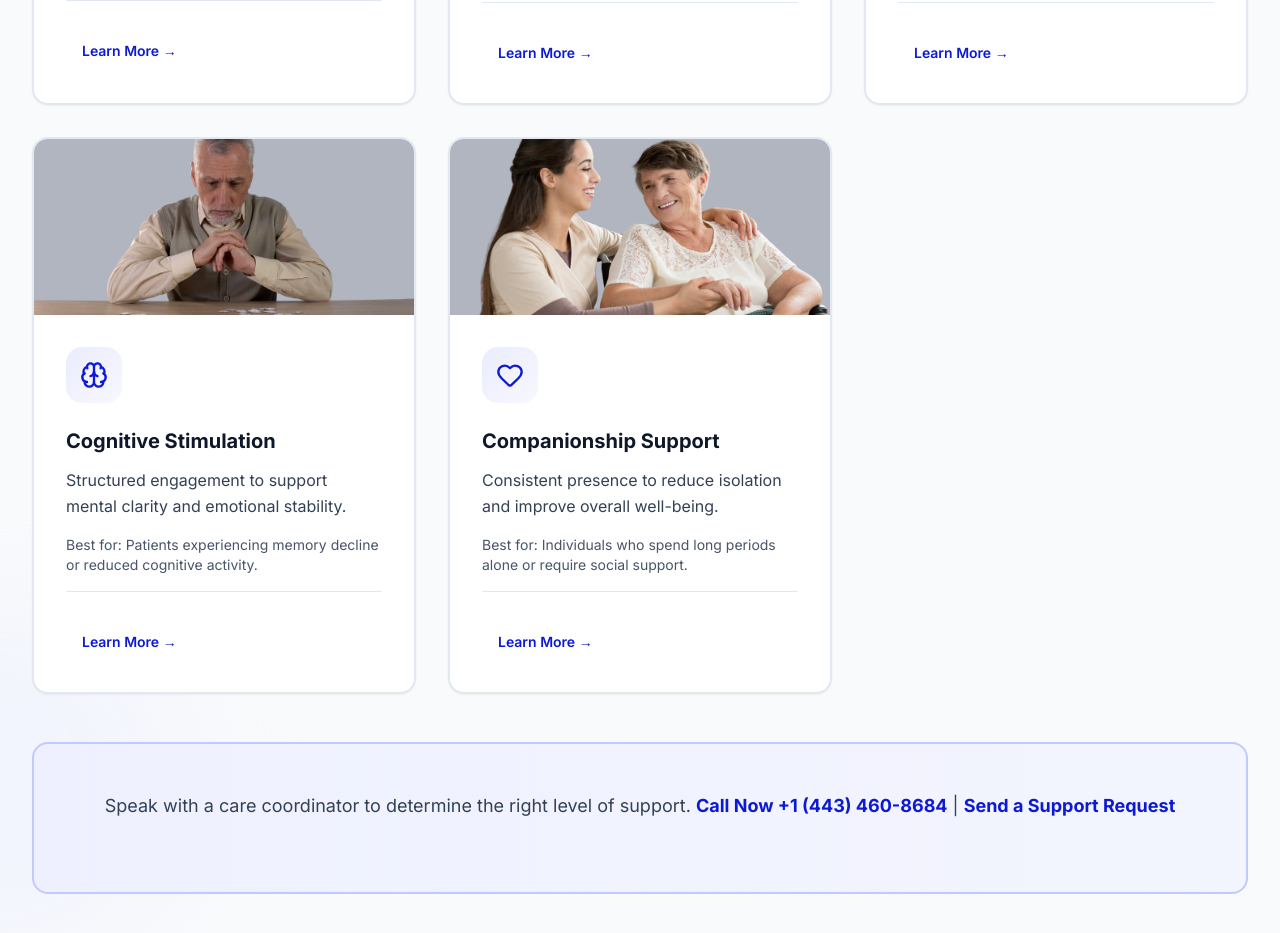
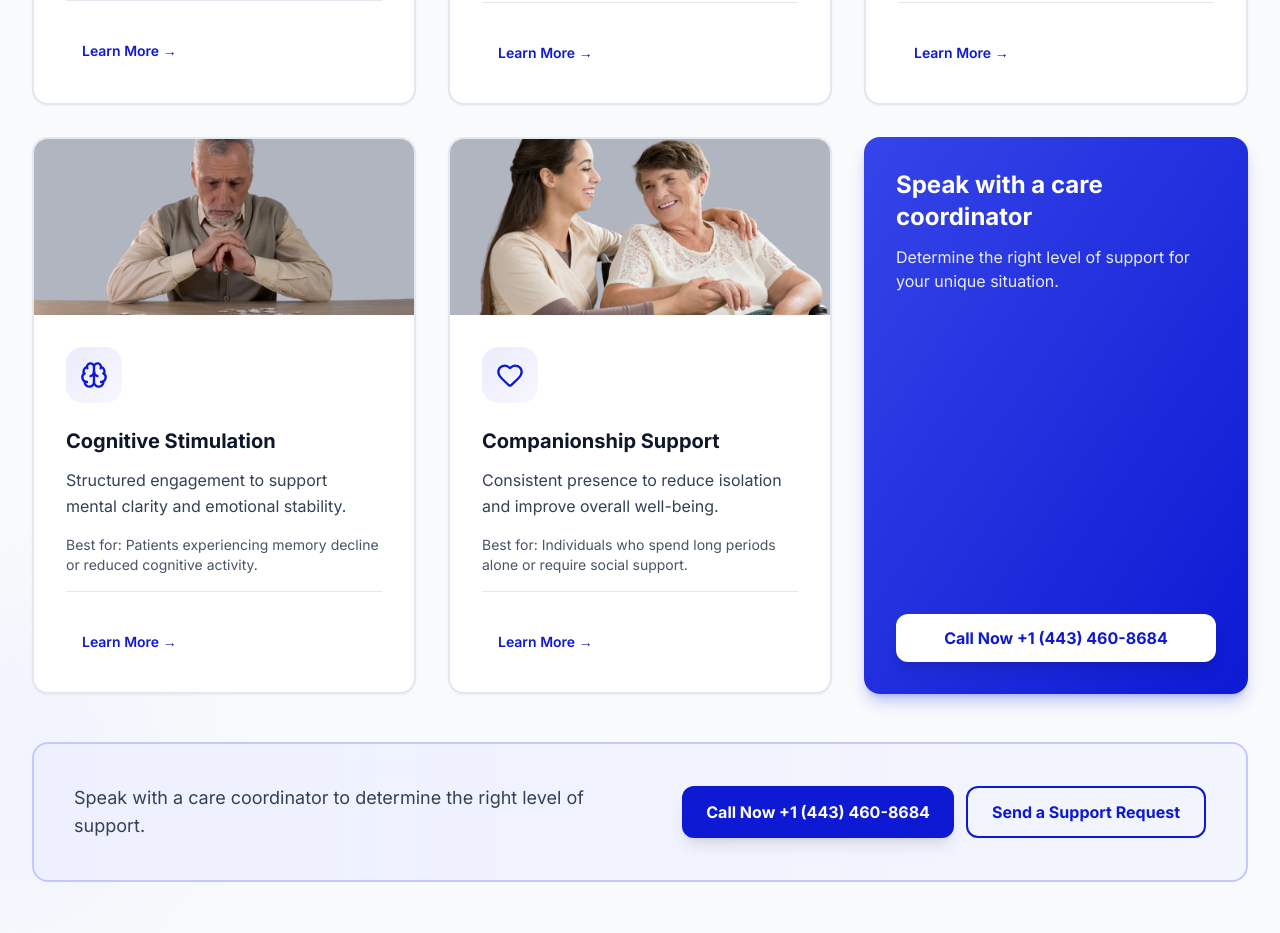
Before and after one commit to iamlekside2/pacific, a React (Vite) app: page / in a window 1280 px wide. Shown: the part 2940-3873 px from the top of the page. Built offline with nearby package versions, Linux system fonts and the light colour scheme.

Commit message:
Restore coordinator card and convert bottom links to buttons
Co-Authored-By: Claude Opus 4.6 (1M context) <noreply@anthropic.com>

```diff
--- a/src/components/Services.jsx
+++ b/src/components/Services.jsx
@@ -92,20 +92,40 @@ export default function Services() {
             </div>
           ))}
 
+          {/* Contact Card */}
+          <div className="bg-gradient-to-br from-blue-500 to-blue-600 rounded-2xl p-8 text-white flex flex-col justify-between shadow-lg shadow-blue-500/30 group animate-fade-in-up" style={{animationDelay: `${0.1 + services.length * 0.06}s`}}>
+            <div className="group-hover:scale-110 transition-transform duration-300">
+              <h3 className="text-2xl font-bold mb-3">Speak with a care coordinator</h3>
+              <p className="text-white/90 mb-8">Determine the right level of support for your unique situation.</p>
+            </div>
+            <a
+              href="tel:+14434608684"
+              className="inline-flex items-center justify-center gap-2 px-6 py-3 bg-white text-blue-600 rounded-xl font-bold hover:bg-slate-100 hover:scale-105 hover:-translate-y-1 transition-all shadow-lg"
+            >
+              Call Now +1 (443) 460-8684
+            </a>
+          </div>
         </div>
 
         {/* Bottom CTA */}
-        <div className="text-center p-12 bg-gradient-to-r from-blue-50 to-blue-50/50 rounded-2xl border-2 border-blue-200 animate-fade-in-up" style={{animationDelay: '0.4s'}}>
-          <p className="text-slate-700 mb-6 text-lg">
-            Speak with a care coordinator to determine the right level of support.{' '}
-            <a href="tel:+14434608684" className="text-blue-600 font-bold hover:text-blue-700">
+        <div className="p-10 bg-gradient-to-r from-blue-50 to-blue-50/50 rounded-2xl border-2 border-blue-200 animate-fade-in-up flex flex-col md:flex-row items-center justify-center gap-6 md:gap-8" style={{animationDelay: '0.4s'}}>
+          <p className="text-slate-700 text-lg text-center md:text-left">
+            Speak with a care coordinator to determine the right level of support.
+          </p>
+          <div className="flex flex-col sm:flex-row gap-3 flex-shrink-0">
+            <a
+              href="tel:+14434608684"
+              className="inline-flex items-center justify-center gap-2 px-6 py-3 bg-primary text-white rounded-xl font-bold shadow-lg hover:bg-primary-dark hover:scale-105 hover:-translate-y-0.5 transition-all whitespace-nowrap"
+            >
               Call Now +1 (443) 460-8684
             </a>
-            {' '}|{' '}
-            <a href="#form" className="text-blue-600 font-bold hover:text-blue-700">
+            <a
+              href="#form"
+              className="inline-flex items-center justify-center gap-2 px-6 py-3 border-2 border-primary text-primary rounded-xl font-bold hover:bg-primary/5 hover:scale-105 hover:-translate-y-0.5 transition-all whitespace-nowrap"
+            >
               Send a Support Request
             </a>
-          </p>
+          </div>
         </div>
       </div>
 
```
